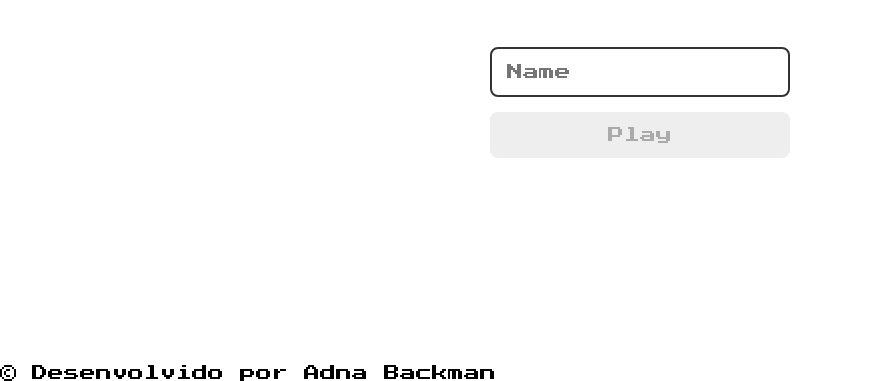
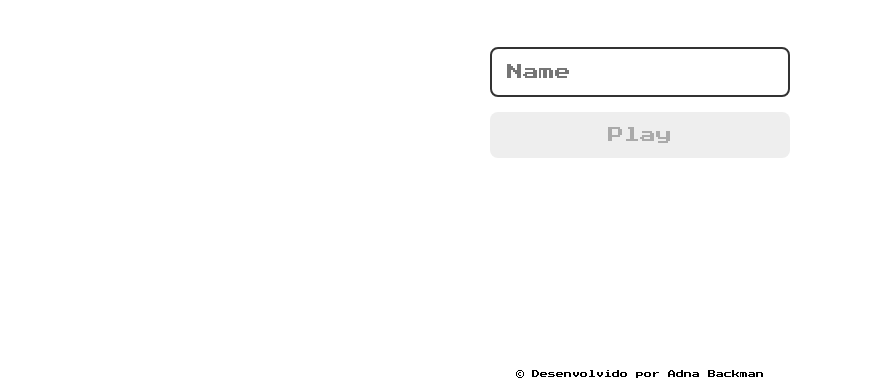
Before and after one commit to Adnabackman/dbz-jogo-memoria-js, a plain HTML site: page index.html in a window 1280 px wide. Shown: the part 435-816 px from the top of the page, without its empty margins (0-881 px from the left). Drawn offline with Linux system fonts and the light colour scheme.

Commit message:
Update login.css

```diff
--- a/login.css
+++ b/login.css
@@ -51,3 +51,9 @@
     color:#aaa;
     cursor:auto;
 }
+
+.rodape{
+    text-align: center;
+    margin-top: 5px;
+    font-size: 8px;
+}
```
